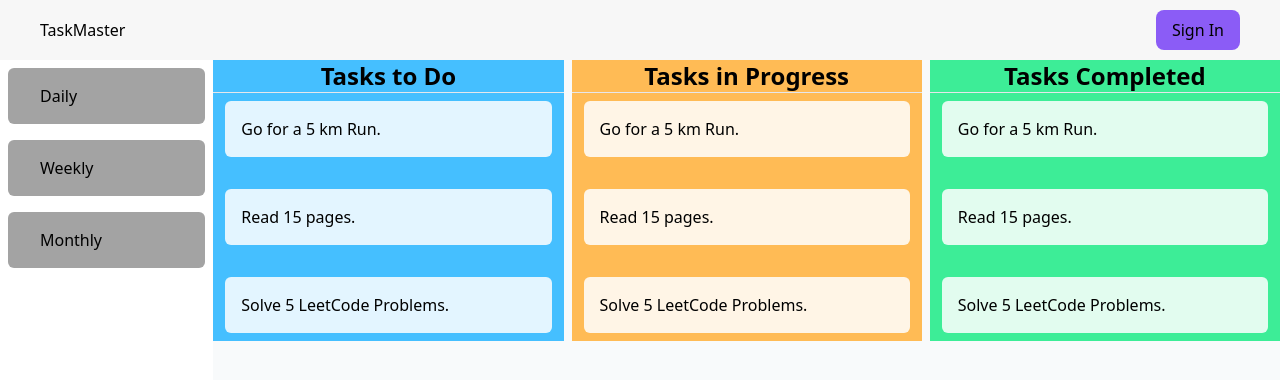
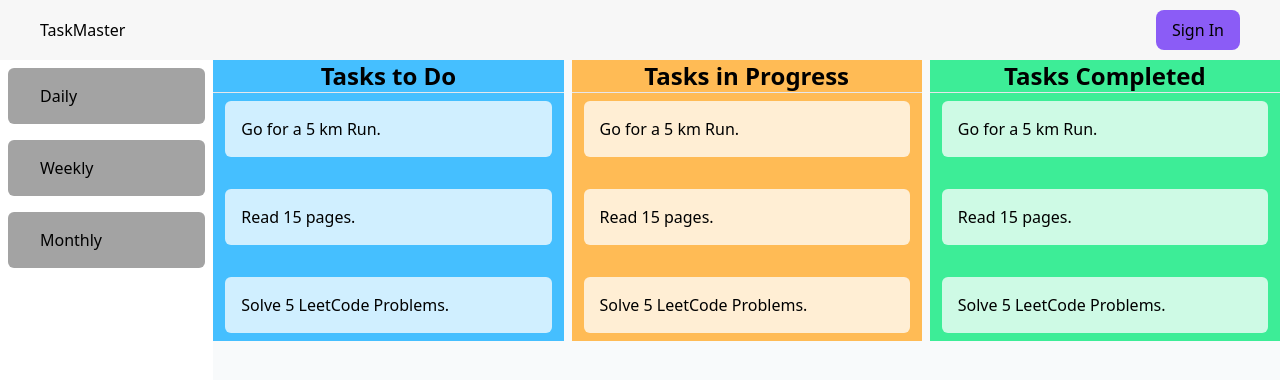
Before and after one commit to AsimKachhap/Task-Master, a React (Create React App) app: page / in a window 1280 px wide. Shown: the top 380 px of the page. Built offline with nearby package versions, Linux system fonts and the light colour scheme.

Commit message:
Reduced opacity of pins from 85% to 75%.

```diff
--- a/src/components/DailyTaskBoard.js
+++ b/src/components/DailyTaskBoard.js
@@ -7,10 +7,7 @@ const DailyTaskBoard = ({ heading, pinColor }) => {
     "Solve 5 LeetCode Problems.",
   ];
   return (
-    <div
-      className="bg-[rgb(255, 25, 25)]"
-      style={{ backgroundColor: pinColor }}
-    >
+    <div style={{ backgroundColor: pinColor }}>
       <h3 className="text-2xl font-semibold text-center">{heading}</h3>
       <hr />
       <div className="flex flex-col gap-4">
@@ -18,7 +15,7 @@ const DailyTaskBoard = ({ heading, pinColor }) => {
           return (
             <div
               className="align-center px-4 py-4 rounded-md mx-3 my-2"
-              style={{ backgroundColor: "#ffffffd9" }}
+              style={{ backgroundColor: "#ffffffbf" }}
             >
               {item}
             </div>
```
